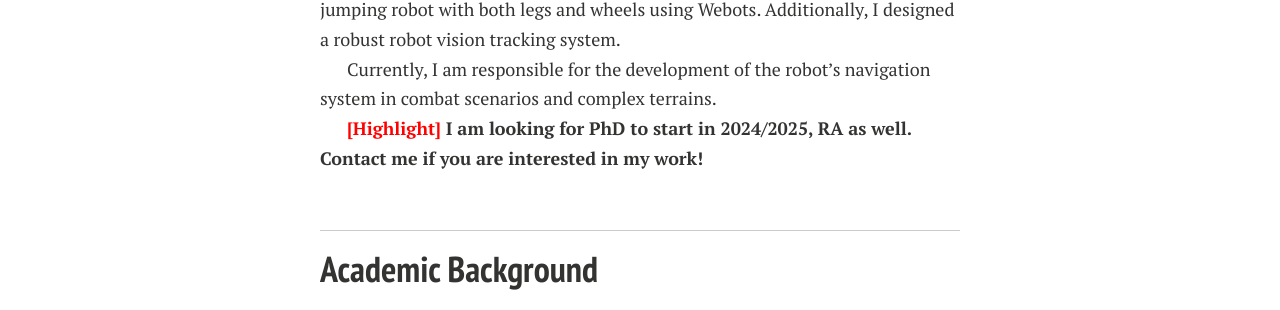
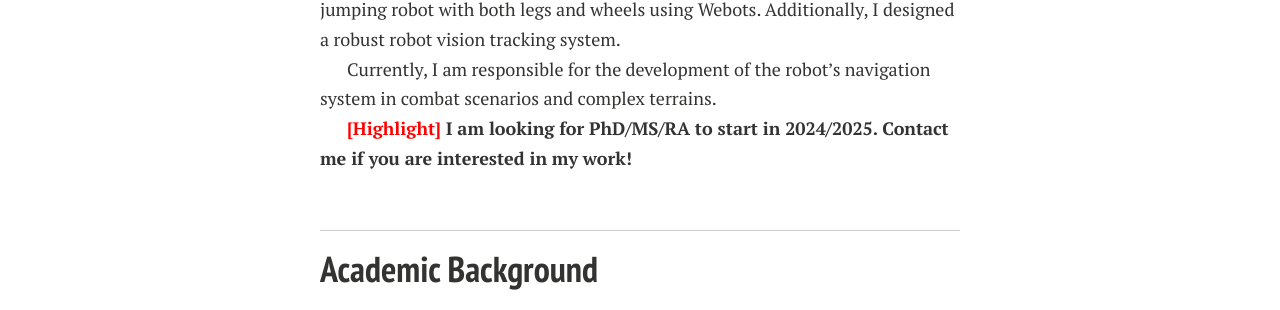
Before and after one commit to 66Lau/66Lau.github.io, a Jekyll site: the page built from index.md, in a window 1280 px wide. Shown: the part 717-1027 px from the top of the page. Built offline with Jekyll 4.4.1, drawn with Linux system fonts in a browser that asks for light colours; nearby versions of some CDN libraries; comment, search, counter and statistics services are not loaded; a style sheet for code colours, icons or effects is not loaded; our own code applies the rules of GitHub Pages for plain Markdown files.

Commit message:
update key course

```diff
--- a/index.md
+++ b/index.md
@@ -25,17 +25,14 @@ Here is [my CV](https://66lau.github.io/file/Hangliu_CV.pdf).
 - Robotics
 - Control Theory
 - Robot Preception
-
-<!-- I'm enthusiastic about robotics, and especially interested in **motion planning, optimization and control theory**. My current research lies on model-based trajectory generation and control in automatic drive, including topics like learning based MPC(LMPC), iLQR in iterative manner(i2LQR) and iterative MPPI. I also have experience in real-world development and debugging of intelligent car on real test ground. **I’m willing to get exposed to various topics in the field of robotics motion planning**, including various methodologies like model-based, RL-based methods or their combination and their application on various types of robots like legged and aerial robots. -->
-
+<br>
 
 Previously, I participated in the RoboMaster 2022 and RoboMaster 2023 robot competitions, where I completed the development of the embedded system for a robot. I also worked on simulating and creating control algorithms for a hybrid jumping robot with both legs and wheels using Webots. Additionally, I designed a robust robot vision tracking system.
-
 
 Currently, I am responsible for the development of the robot's navigation system in combat scenarios and complex terrains.
 
 
-**<font color='red'>[Highlight]</font> I am looking for PhD to start in 2024/2025, RA as well. Contact me if you are interested in my work!**
+**<font color='red'>[Highlight]</font> I am looking for PhD/MS/RA to start in 2024/2025. Contact me if you are interested in my work!**
 
 <br>
 
```
